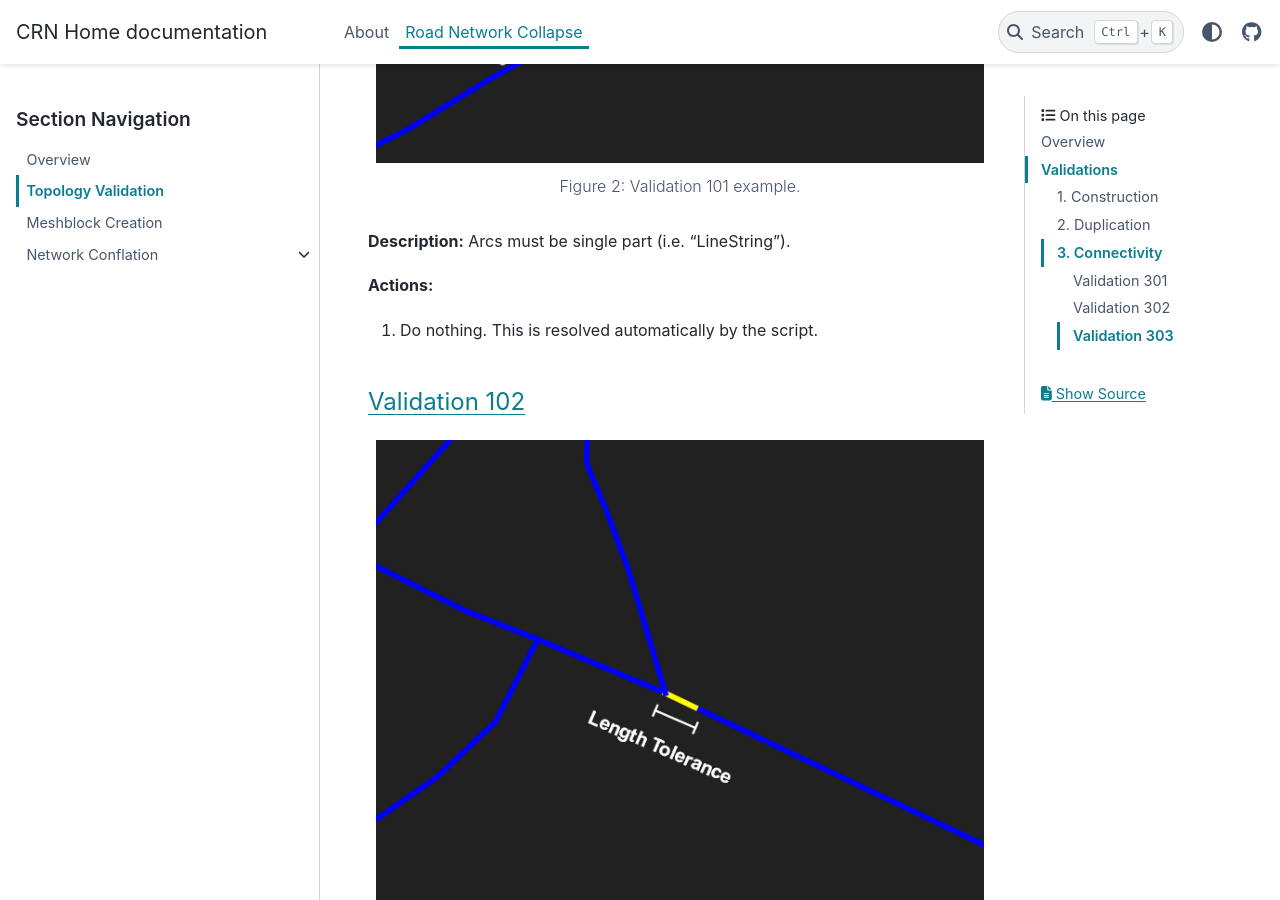
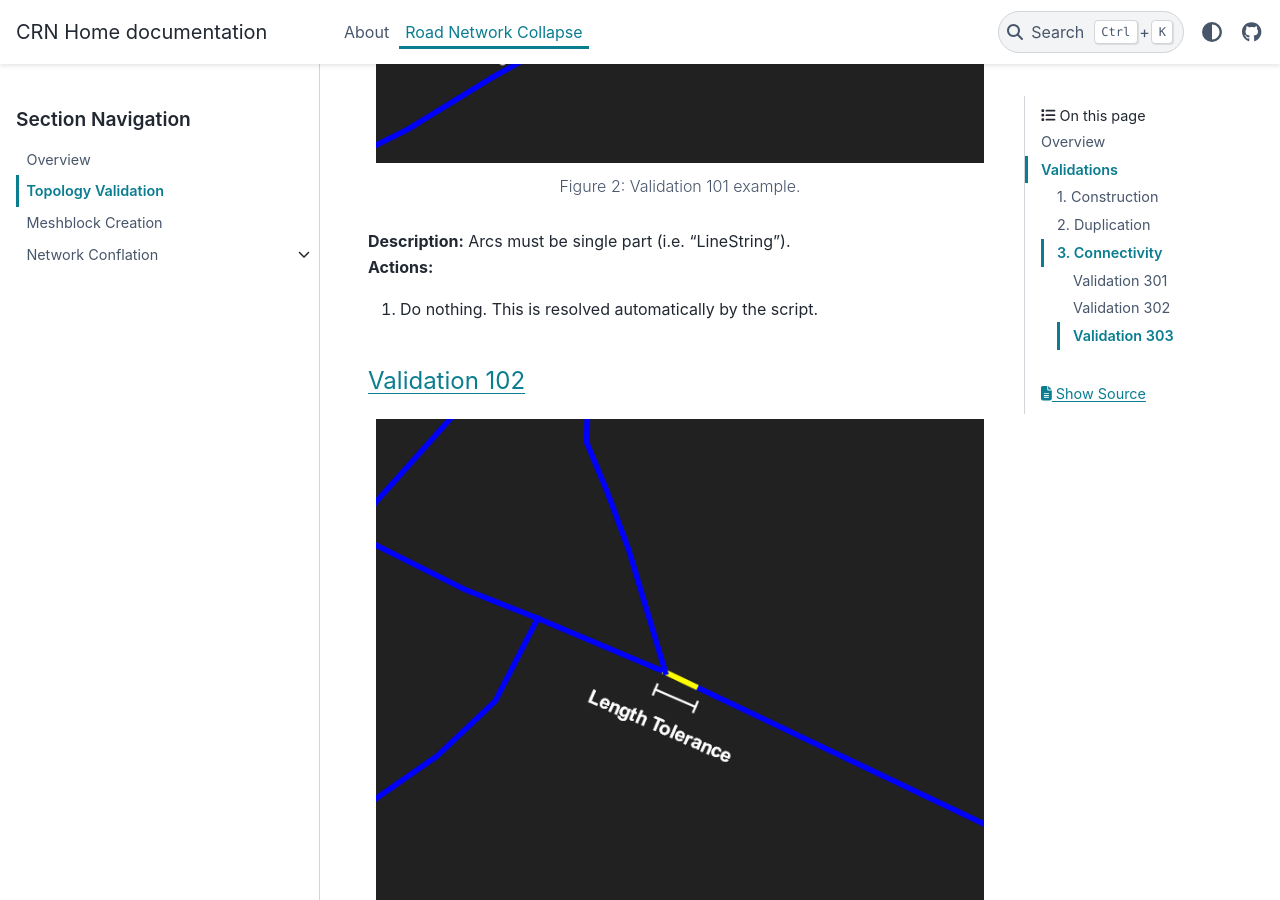
Before and after one commit to StatCan/egp-crn, a Sphinx documentation site: the page built from docs/source/road_network_collapse/topology_validation.rst, in a window 1280 px wide and 900 px high, scrolled down 2871 px. Built offline with Sphinx 7.4.7 and the PyData theme 0.15.4, drawn with Linux system fonts in a browser that asks for light colours.

```diff
--- a/docs/source/road_network_collapse/topology_validation.rst
+++ b/docs/source/road_network_collapse/topology_validation.rst
@@ -78,9 +78,8 @@ Validation 101
 
     Figure 2: Validation 101 example.
 
-**Description:** Arcs must be single part (i.e. "LineString").
-
-**Actions:**
+| **Description:** Arcs must be single part (i.e. "LineString").
+| **Actions:**
 
 1. Do nothing. This is resolved automatically by the script.
 
@@ -92,9 +91,8 @@ Validation 102
 
     Figure 3: Validation 102 example.
 
-**Description:** Arcs must be >= 3 meters in length, except structures (e.g. Bridges).
-
-**Actions:**
+| **Description:** Arcs must be >= 3 meters in length, except structures (e.g. Bridges).
+| **Actions:**
 
 A. If feature is bounded by 2 intersections: do nothing.
 B. If feature is a dead end and is connected to 1 intersection: do nothing.
@@ -117,9 +115,8 @@ Validation 103
 
     Figure 4: Validation 103 example.
 
-**Description:** Arcs must be simple (i.e. must not self-overlap, self-cross, nor touch their interior).
-
-**Actions:**
+| **Description:** Arcs must be simple (i.e. must not self-overlap, self-cross, nor touch their interior).
+| **Actions:**
 
 A. Self-cross: delete / edit crossed segment.
     1. Add vertex to the cross point, unless vertex already exists.
@@ -141,9 +138,8 @@ Validation 104
 
     Figure 5: Validation 104 example.
 
-**Description:** Arcs must have >= 0.01 meters distance between adjacent vertices (cluster tolerance).
-
-**Actions:**
+| **Description:** Arcs must have >= 0.01 meters distance between adjacent vertices (cluster tolerance).
+| **Actions:**
 
 1. Delete as many vertices as required, until no 2 adjacent vertices are within the cluster tolerance.
 
@@ -158,9 +154,8 @@ Validation 201
 
     Figure 6: Validation 201 example.
 
-**Description:** Arcs must not be duplicated.
-
-**Actions:**
+| **Description:** Arcs must not be duplicated.
+| **Actions:**
 
 1. Delete all but 1 of the duplicated features.
 
@@ -172,9 +167,8 @@ Validation 202
 
     Figure 7: Validation 202 example.
 
-**Description:** Arcs must not overlap (i.e. contain duplicated adjacent vertices).
-
-**Actions:**
+| **Description:** Arcs must not overlap (i.e. contain duplicated adjacent vertices).
+| **Actions:**
 
 1. For any overlapping features that continue beyond both ends of the overlap: split feature into 3.
     1. |icon_split_features| Select Split Features tool: Edit → Edit Geometry → Split Features.
@@ -197,9 +191,8 @@ Validation 301
 
     Figure 8: Validation 301 example.
 
-**Description:** Arcs must only connect at endpoints (nodes).
-
-**Actions:**
+| **Description:** Arcs must only connect at endpoints (nodes).
+| **Actions:**
 
 1. Split feature which is being intersected at a non-node into 2 features (split at the vertex to avoid creating new
    vertices).
@@ -212,9 +205,8 @@ Validation 302
 
     Figure 9: Validation 302 example.
 
-**Description:** Arcs must be >= 5 meters from each other, excluding connected arcs (i.e. no dangles).
-
-**Actions:**
+| **Description:** Arcs must be >= 5 meters from each other, excluding connected arcs (i.e. no dangles).
+| **Actions:**
 
 A. If features can be confirmed as being actually connected: connect features.
     1. Add 1 or more vertices to extend and connect one of the disconnected features to the other feature.
@@ -232,9 +224,8 @@ Validation 303
 
     Figure 10: Validation 303 example.
 
-**Description:** Arcs must not cross (i.e. must be segmented at each intersection).
-
-**Actions:**
+| **Description:** Arcs must not cross (i.e. must be segmented at each intersection).
+| **Actions:**
 
 1. Split feature at every point where it crosses another feature.
 
```
Also changed, not shown: docs/source/road_network_collapse/demos/topology_validation_demos.rst (+7 -7 lines).
